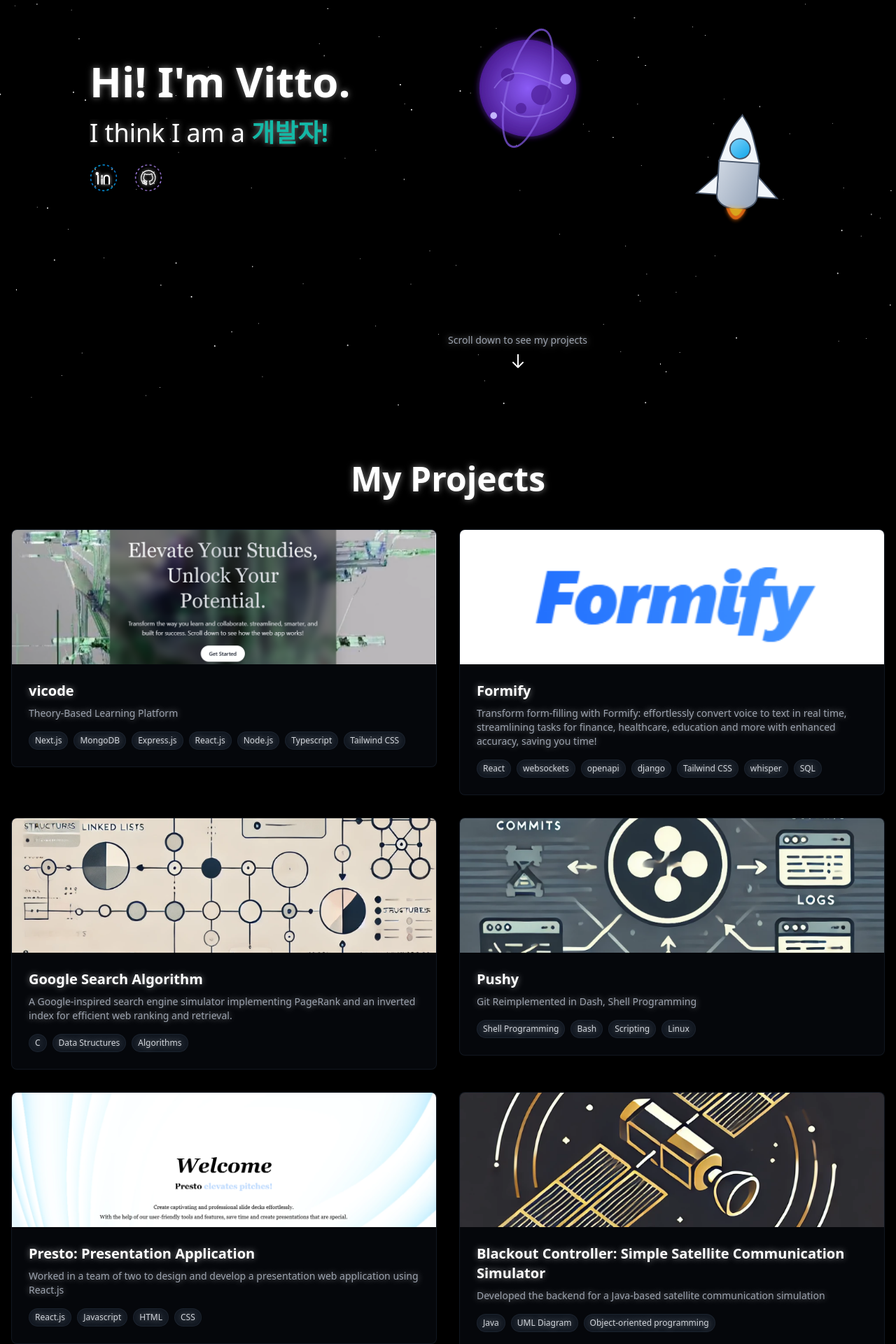
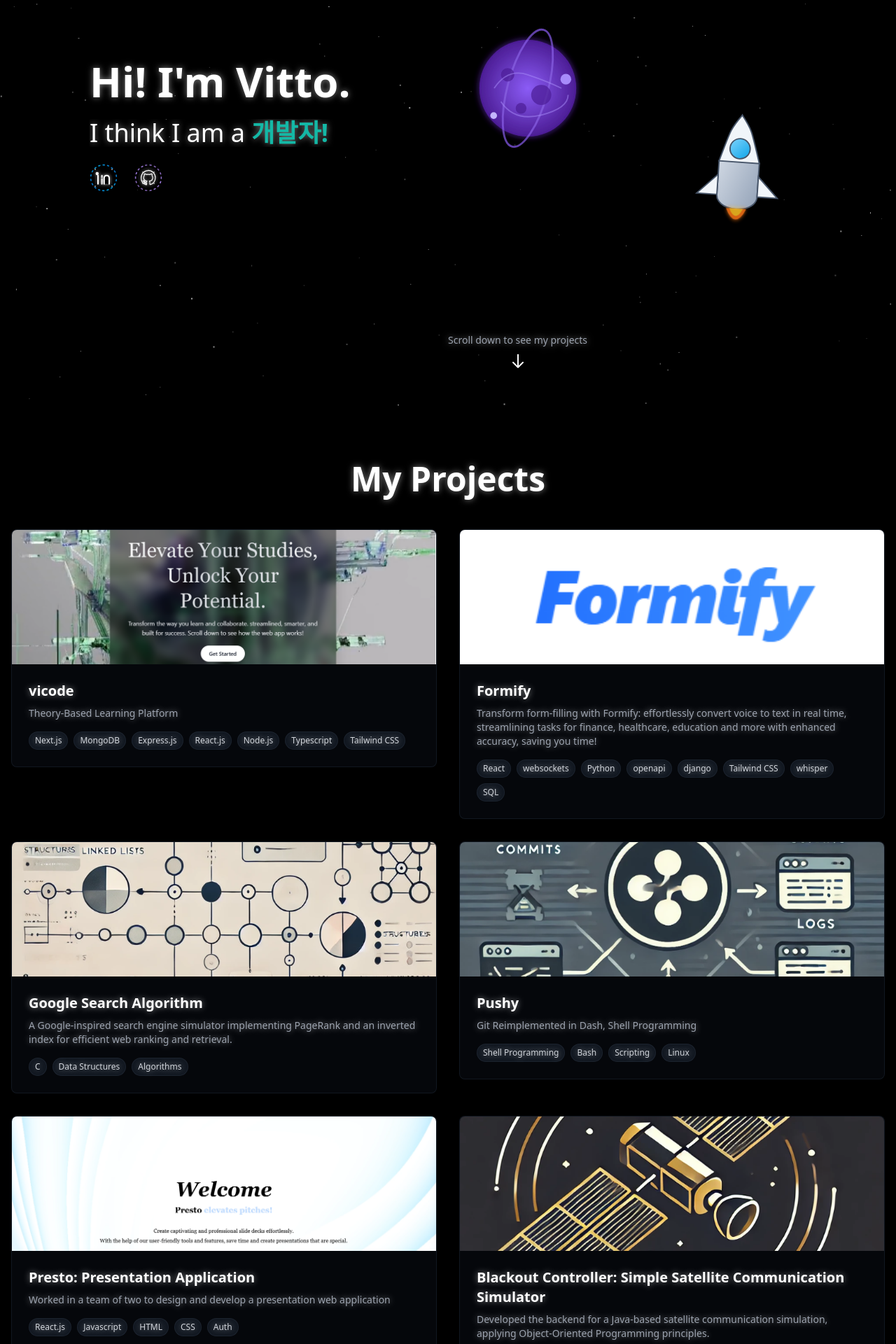
Before and after one commit to Sooveeone/portfolio-vitto, a Next.js app: page / in a window 1280 px wide. Shown: the part 220-2140 px from the top of the page at 70% size. Built offline with nearby package versions, Linux system fonts and the light colour scheme.

Commit message:
Made Cursor Effect, and edited some Projects

```diff
--- a/app/page.tsx
+++ b/app/page.tsx
@@ -61,6 +61,7 @@
       tags: [
         "React",
         "websockets",
+        "Python",
         "openapi",
         "django",
         "Tailwind CSS",
@@ -91,8 +92,8 @@
       id: 5,
       title: "Presto: Presentation Application",
       description:
-        "Worked in a team of two to design and develop a presentation web application using React.js",
-      tags: ["React.js", "Javascript", "HTML", "CSS"],
+        "Worked in a team of two to design and develop a presentation web application",
+      tags: ["React.js", "Javascript", "HTML", "CSS", "Auth"],
       image: "/presto.png",
       url: "https://github.com/Sooveeone/unsw-presto",
     },
@@ -100,7 +101,7 @@
       id: 6,
       title: "Blackout Controller: Simple Satellite Communication Simulator",
       description:
-        "Developed the backend for a Java-based satellite communication simulation",
+        "Developed the backend for a Java-based satellite communication simulation, applying Object-Oriented Programming principles.",
       tags: ["Java", "UML Diagram", "Object-oriented programming"],
       image: "/2511.png",
       url: "https://github.com/Sooveeone/B-Controller",
@@ -155,7 +156,7 @@
                     "Entwickler!",
                     3000,
                     () => setCurrentLanguage("German"),
-                    "Ontwikkelaar!",
+                    "Nhà phát triển!",
                     3000,
                     () => setCurrentLanguage("Dutch"),
                     "デベロッパー!",
--- a/components/space-background.tsx
+++ b/components/space-background.tsx
@@ -1,6 +1,6 @@
 "use client";
 
-import { useEffect, useState, useCallback } from "react";
+import { useEffect, useState, useCallback, useRef } from "react";
 import { motion } from "framer-motion";
 
 interface Star {
@@ -13,6 +13,8 @@
   floatX: number;
   floatY: number;
   duration: number;
+  x: number; // Actual x position in pixels
+  y: number; // Actual y position in pixels
 }
 
 interface Meteor {
@@ -25,24 +27,41 @@
 export default function SpaceBackground() {
   const [stars, setStars] = useState<Star[]>([]);
   const [meteors, setMeteors] = useState<Meteor[]>([]);
+  const [mousePosition, setMousePosition] = useState({ x: 0, y: 0 });
+  const containerRef = useRef<HTMLDivElement>(null);
 
+  // Create stars with pixel positions
   const createStar = useCallback(
-    (id: number): Star => ({
+    (id: number, containerWidth: number, containerHeight: number): Star => {
+      const top = Math.random() * 100;
+      const left = Math.random() * 100;
+      return {
         id,
-      top: Math.random() * 100,
-      left: Math.random() * 100,
+        top,
+        left,
         size: Math.random() * 1.5 + 0.5,
         opacity: Math.random() * 0.5 + 0.3,
         twinkleSpeed: Math.random() * 0.005 + 0.002,
-      floatX: Math.random() * 2 - 1, // Random value between -1 and 1
-      floatY: Math.random() * 2 - 1, // Random value between -1 and 1
-      duration: Math.random() * 3 + 4, // Random duration between 4 and 7 seconds
-    }),
+        floatX: Math.random() * 2 - 1,
+        floatY: Math.random() * 2 - 1,
+        duration: Math.random() * 3 + 4,
+        x: (left / 100) * containerWidth,
+        y: (top / 100) * containerHeight,
+      };
+    },
     []
   );
 
+  // Initialize stars and meteors
   useEffect(() => {
-    const newStars = Array.from({ length: 150 }, (_, i) => createStar(i));
+    if (!containerRef.current) return;
+
+    const containerWidth = containerRef.current.clientWidth;
+    const containerHeight = containerRef.current.clientHeight;
+
+    const newStars = Array.from({ length: 150 }, (_, i) =>
+      createStar(i, containerWidth, containerHeight)
+    );
     setStars(newStars);
 
     const initialMeteors = Array.from({ length: 2 }, (_, i) => ({
@@ -53,6 +72,27 @@
     }));
     setMeteors(initialMeteors);
 
+    // Update star positions on window resize
+    const handleResize = () => {
+      if (!containerRef.current) return;
+      const newWidth = containerRef.current.clientWidth;
+      const newHeight = containerRef.current.clientHeight;
+
+      setStars((prevStars) =>
+        prevStars.map((star) => ({
+          ...star,
+          x: (star.left / 100) * newWidth,
+          y: (star.top / 100) * newHeight,
+        }))
+      );
+    };
+
+    window.addEventListener("resize", handleResize);
+    return () => window.removeEventListener("resize", handleResize);
+  }, [createStar]);
+
+  // Trigger meteors periodically
+  useEffect(() => {
     const interval = setInterval(() => {
       setMeteors((prev) => {
         const newState = [...prev];
@@ -82,29 +122,52 @@
     }, 10000);
 
     return () => clearInterval(interval);
-  }, [createStar]);
+  }, []);
 
+  // Track mouse position
   useEffect(() => {
-    const twinkleInterval = setInterval(() => {
-      setStars((prevStars) =>
-        prevStars.map((star) => ({
-          ...star,
-          opacity: Math.max(
-            0.3,
-            Math.min(
-              0.8,
-              star.opacity + (Math.random() - 0.5) * star.twinkleSpeed
-            )
-          ),
-        }))
+    const handleMouseMove = (e: MouseEvent) => {
+      setMousePosition({ x: e.clientX, y: e.clientY });
+    };
+
+    window.addEventListener("mousemove", handleMouseMove);
+    return () => window.removeEventListener("mousemove", handleMouseMove);
+  }, []);
+
+  // Calculate distance between mouse and each star
+  const getStarBrightness = (star: Star) => {
+    const distance = Math.sqrt(
+      Math.pow(star.x - mousePosition.x, 2) +
+        Math.pow(star.y - mousePosition.y, 2)
     );
-    }, 100);
 
-    return () => clearInterval(twinkleInterval);
-  }, []);
+    // Influence radius (px) - adjust as needed
+    const influenceRadius = 150;
+
+    if (distance < influenceRadius) {
+      // Calculate brightness boost based on proximity
+      const proximityFactor = 1 - distance / influenceRadius;
+      // Boost opacity and add glow effect
+      return {
+        opacity: Math.min(1, star.opacity + proximityFactor * 0.7),
+        boxShadow: `0 0 ${5 + proximityFactor * 15}px ${
+          proximityFactor * 5
+        }px rgba(255, 255, 255, ${0.3 + proximityFactor * 0.7})`,
+        transform: `scale(${1 + proximityFactor * 0.5})`,
+      };
+    }
+
+    // Default state
+    return {
+      opacity: star.opacity,
+      boxShadow: "none",
+      transform: "scale(1)",
+    };
+  };
 
   return (
     <div
+      ref={containerRef}
       style={{
         position: "fixed",
         top: 0,
@@ -116,7 +179,10 @@
         backgroundColor: "black",
       }}
     >
-      {stars.map((star) => (
+      {stars.map((star) => {
+        const { opacity, boxShadow, transform } = getStarBrightness(star);
+
+        return (
           <motion.div
             key={star.id}
             style={{
@@ -127,17 +193,16 @@
               height: `${star.size}px`,
               backgroundColor: "white",
               borderRadius: "50%",
+              opacity,
+              boxShadow,
+              transform,
+              transition: "box-shadow 0.2s ease, transform 0.2s ease",
             }}
             animate={{
-            opacity: star.opacity,
-            x: [0, star.floatX * 20, 0], // Move 20px in random direction
-            y: [0, star.floatY * 20, 0], // Move 20px in random direction
+              x: [0, star.floatX * 20, 0],
+              y: [0, star.floatY * 20, 0],
             }}
             transition={{
-            opacity: {
-              duration: 2,
-              ease: "easeInOut",
-            },
               x: {
                 duration: star.duration,
                 repeat: Number.POSITIVE_INFINITY,
@@ -150,7 +215,8 @@
               },
             }}
           />
-      ))}
+        );
+      })}
 
       {meteors.map(
         (meteor) =>
```
Lines whose indentation alone changed are shown as unchanged.
